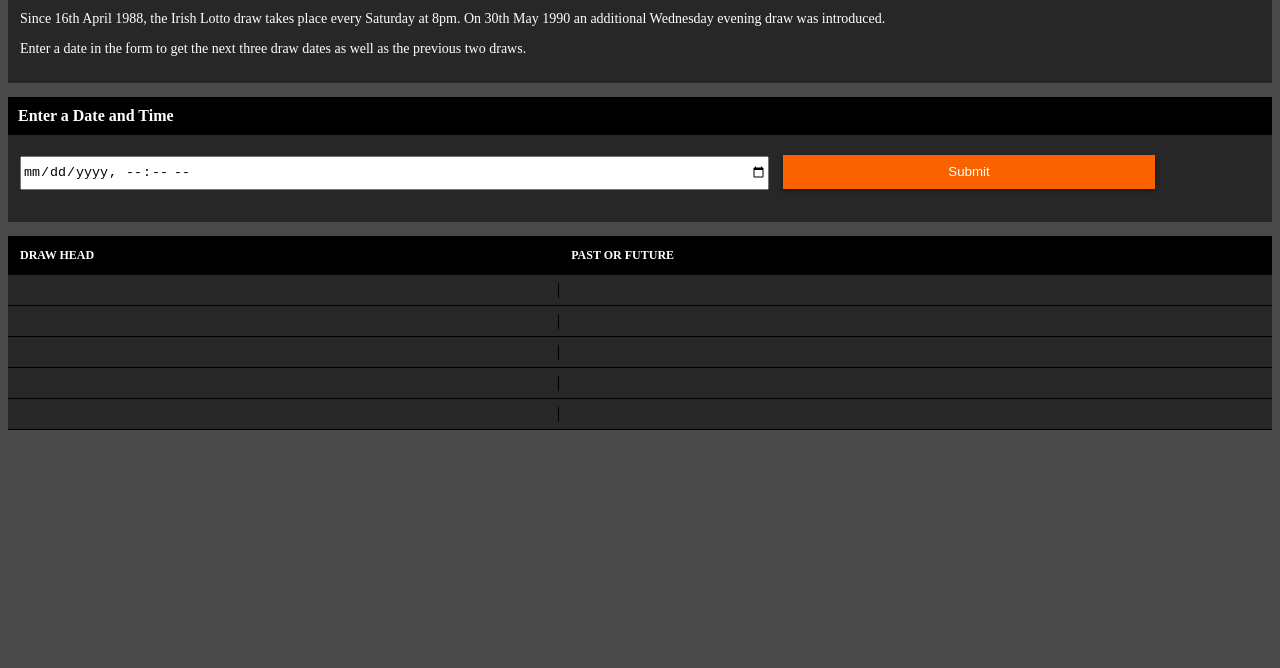
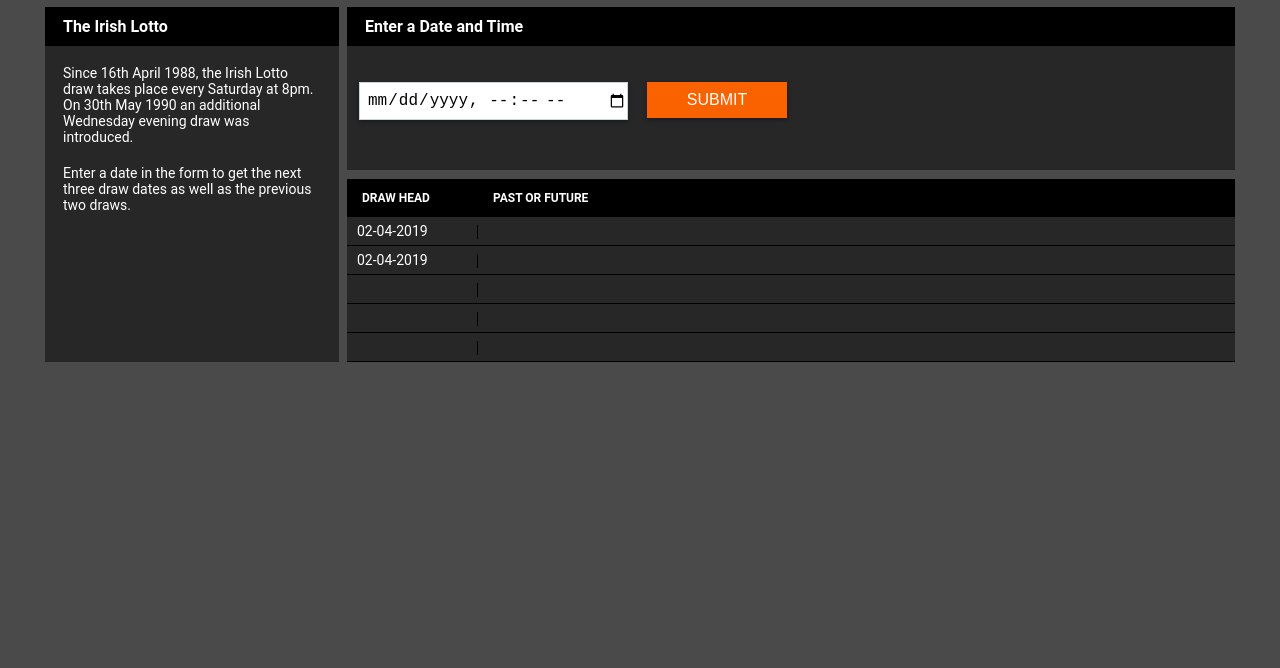
Before and after one commit to Evie-ey/lotoCalculator, a website: page index.html in a window 1280 px wide. Shown: the part 132-800 px from the top of the page. Drawn offline with Linux system fonts and the light colour scheme; a web font is replaced by a local one.

Commit message:
Added responsiveness

```diff
--- a/index.html
+++ b/index.html
@@ -1,20 +1,22 @@
 <!DOCTYPE html>
-<html lang="en">
-
+<html lang="en" >
     <head>
+      <head>
+        <meta charset="utf-8">
         <title>Loto Calculator</title>
-  <meta charset="utf-8">
         <meta name="description" content="This application calculates previous and next loto dates">
         <meta name="viewport" content="width=device-width, intial-scale=1.0">
         <link rel="stylesheet" href="style.css">
       </head>
-
+    </head>
     <body>
+      <!-- <header class="header-container">
+        <h1>Lotto Calculater</h1>
+      </header> -->
+      <main>
         <header class="header-container">
           <h1>Lotto Calculater</h1>
         </header>
-
-  <main>
         <section class="description">
           <h2>The Irish Lotto</h2>
           <div>
@@ -52,11 +54,11 @@
               </thead>
               <tbody>
                 <tr>
-              <td></td>
+                  <td>02-04-2019</td>
                   <td></td>
                 </tr>
                 <tr>
-              <td></td>
+                  <td>02-04-2019</td>
                   <td></td>
                 </tr>
                 <tr>
@@ -76,7 +78,5 @@
           </div>
         </section>
       </main>
-
     </body>
-
 </html>
--- a/style.css
+++ b/style.css
@@ -1,21 +1,36 @@
 /* Look at font family, accessibility */
+
+@font-face {
+  font-family: "Roboto";
+  src: url("assets/fonts/Roboto/Roboto-Regular.ttf") format("truetype");
+  font-weight: 400;
+  font-style: normal;
+}
 
 html,
 body {
-  background: #4A4A4A 0% 0% no-repeat padding-box;
-  ;
+  background: #4A4A4A;
+  margin: 0;
+  padding: 15px;
+  font-family: "Roboto";
 }
+
+/* * {
+  border: 1px solid red;
+} */
+
 
 header,
 h2,
 thead {
-  background: #000000 0% 0% no-repeat padding-box;
+  background: #000000;
   ;
   color: #FFFFFF;
 }
 
 .header-container {
   display: flex;
+  flex-wrap: wrap;
   justify-content: center;
   height: 70px;
 }
@@ -32,24 +47,29 @@
 
 }
 
-main section.description, main .form-wrapper {
-  background: #272727 0% 0% no-repeat padding-box;
-  padding-bottom: 12px;
+main section.description div,
+main .form-wrapper {
+  background: #272727;
+  padding-bottom: 5px;
+  padding-top: 5px;
 }
+
 main .form-wrapper {
-  background: #272727 ;
-  margin-bottom: 14px;
+  background: #272727;
+  margin-bottom: 9px;
 }
 
 main .table-wrapper {
-  background: #272727 ;
-  margin-bottom: 14px;
+  background: #272727;
+  margin-bottom: 9px;
+  font-size: 14px;
 }
 
 main h2 {
   font-size: 16px;
   padding: 10px;
   margin-bottom: 0;
+  margin-top: 9px;
 }
 
 section p {
@@ -65,6 +85,8 @@
   width: 60%;
   height: 30px;
   margin-right: 10px;
+  box-shadow: 0px 2px 4px #00000059;
+  border: 1px solid #C8D6D9;
 }
 
 form .form-content button {
@@ -74,6 +96,7 @@
   background: #FA6200 0% 0% no-repeat padding-box;
   box-shadow: 0px 2px 4px #00000059;
   border: 1px solid #FA6200;
+  text-transform: uppercase;
 }
 
 .table-wrapper table {
@@ -89,7 +112,8 @@
 }
 
 .table-wrapper table tbody td {
-  height: 28px;
+  height: 16px;
+  padding: 6px;
   border-bottom: 1px solid black;
 }
 
@@ -101,3 +125,130 @@
   background-position: right 8px, 4px 0;
 
 }
+
+
+@media only screen and (min-width: 600px) {
+
+  main {
+    display: flex;
+    flex-wrap: wrap;
+    justify-content: space-between;
+  }
+
+  .header-container {
+    width: 100%;
+    justify-content: initial;
+  }
+
+  header h1 {
+    padding-left: 32px;
+  }
+
+  main h2 {
+    padding-left: 18px;
+  }
+
+  main section.description {
+    width: 35%;
+    /* margin-right: 9px; */
+
+  }
+
+  main section.description div {
+    height: 84%;
+  }
+
+  main section.form-table {
+    width: 64%;
+  }
+
+  form .form-content {
+    padding-top: 31px;
+    padding-bottom: 45px;
+    padding-right: 15px;
+  }
+
+  main .table-wrapper {
+    margin-bottom: 0;
+  }
+
+  section p {
+    padding: 0 18px;
+    margin-bottom: 20px;
+  }
+}
+
+@media only screen and (min-width: 768px) {
+  main section.description {
+    width: 35%;
+  }
+
+  main section.form-table {
+    width: 63.5%;
+  }
+
+  .table-wrapper table thead th {
+    padding-left: 15px;
+  }
+  form .form-content input {
+    width: 260px;
+    height: 36px;
+    margin-right: 15px;
+    padding-left: 7px;
+    font-size: 16px;
+  }
+
+  form .form-content button {
+    width: 140px;
+    height: 36px;
+    font-size: 16px;
+  }
+
+  .table-wrapper table tbody td {
+    padding-left: 10px;
+  }
+
+  .table-wrapper table tbody tr td:first-child {
+    width: 115px;
+
+  }
+}
+
+@media only screen and (min-width: 900px) {
+  main {
+    max-width: 1200px;
+    margin: 0 auto;
+  }
+
+  .header-container {
+    height: 100px;
+  }
+
+  header h1 {
+    font-size: 24px;
+  }
+  main section.description {
+    width: 24.5%;
+    margin-left: 5px;
+  }
+
+  main section.form-table {
+    width: 74%;
+    margin-right: 5px;
+  }
+}
+
+@media only screen and (min-width: 992px) {
+  /* main {
+    max-width: 1000px;
+    margin: 0 auto;
+  } */
+
+  main section.description {
+    /* max-width: 270px; */
+  }
+
+  main section.form-table {
+    /* max-width: 890px; */
+  }
+}
```
Lines whose indentation alone changed are shown as unchanged.
